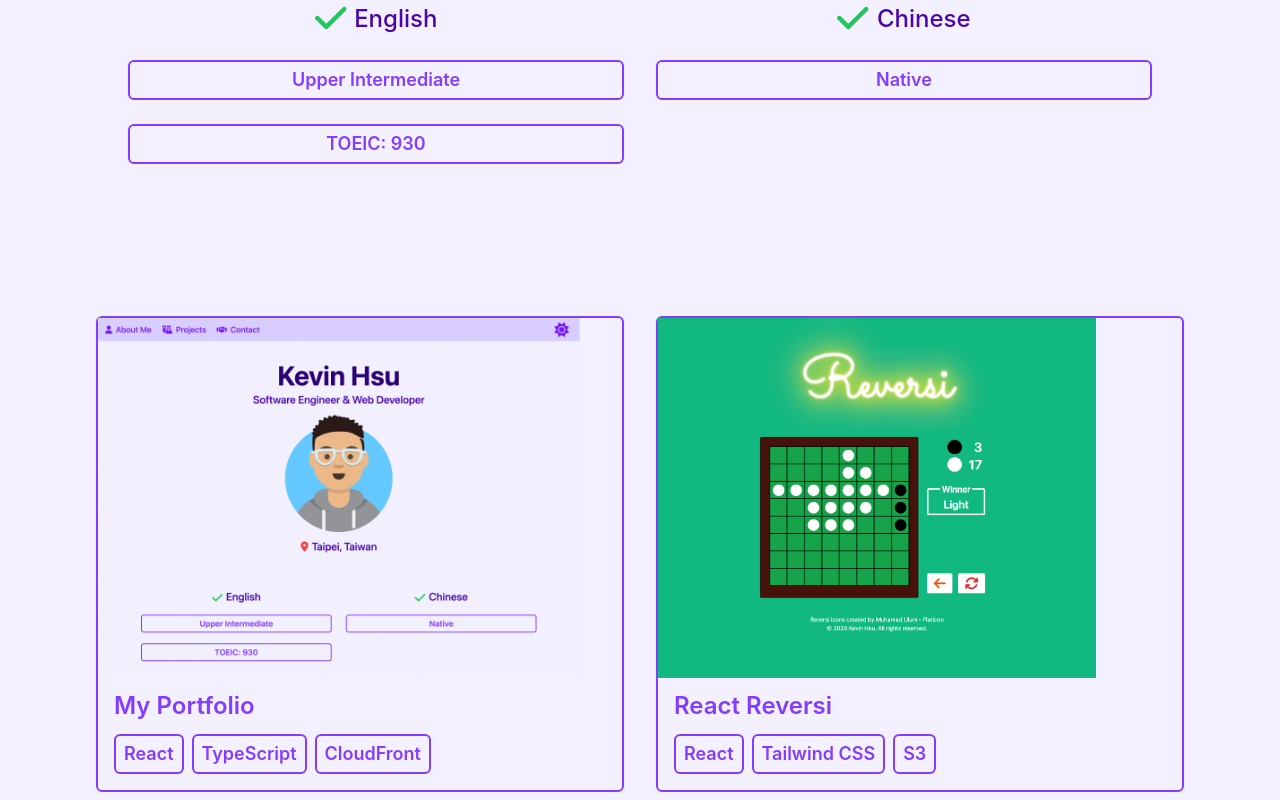
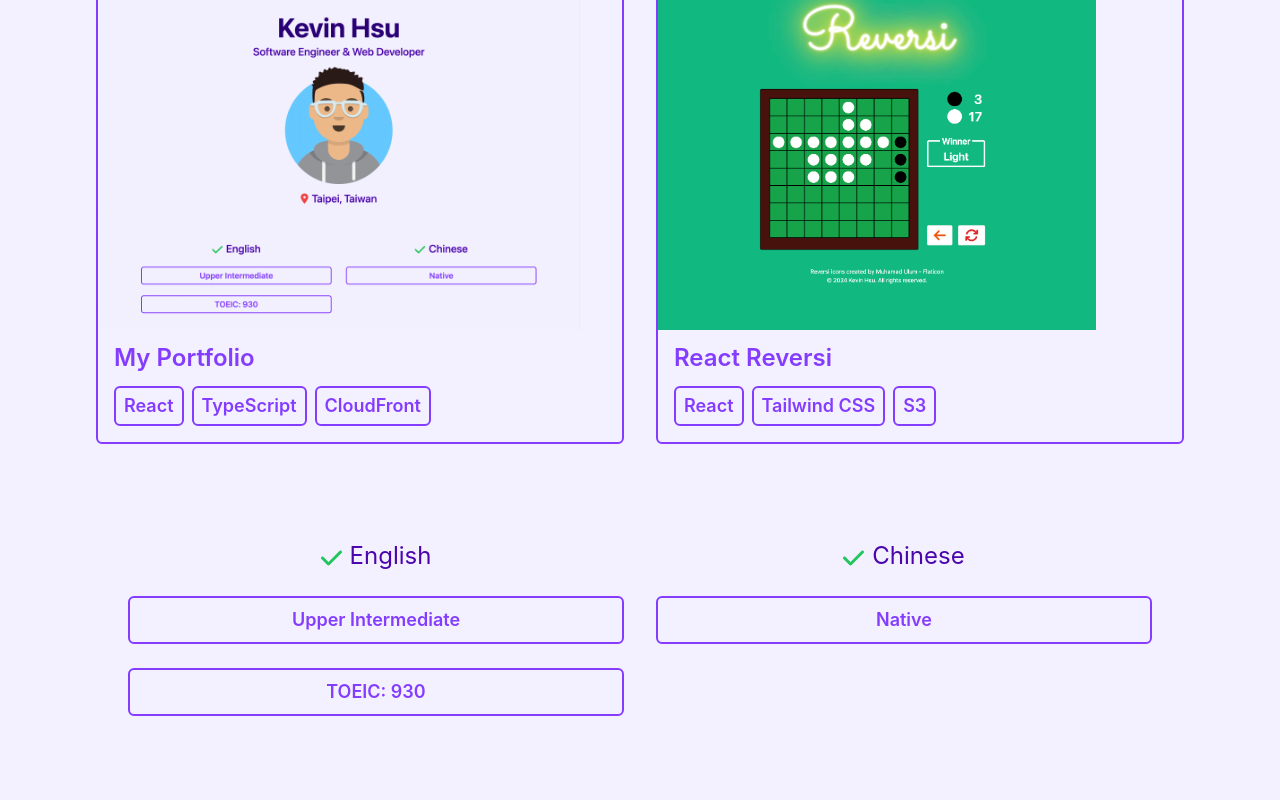
Before and after one commit to heyimkaijoe/my-portfolio, a React (Vite) app: page / in a window 1280 px wide. Shown: the part 620-1420 px from the top of the page. Built offline with nearby package versions, Linux system fonts and the light colour scheme; no server answers.

Commit message:
Modify: Languages as independent component & moving it next to Projects

```diff
--- a/components/Intro/index.tsx
+++ b/components/Intro/index.tsx
@@ -1,32 +1,8 @@
 import { FontAwesomeIcon } from '@fortawesome/react-fontawesome';
 import { faLocationDot } from '@fortawesome/free-solid-svg-icons';
-import { loc, languages } from '../../data/basics';
-import LanguageCard from '../LanguageCard';
+import { loc } from '../../data/basics';
 
 export default function Intro() {
-    const languageCards = languages.map((language) => {
-        const { name, proficiency, cert } = language;
-
-        if (typeof cert === "undefined") {
-            return (
-                <LanguageCard
-                    key={name}
-                    name={name}
-                    proficiency={proficiency}
-                />
-            );
-        } else {
-            return (
-                <LanguageCard
-                    key={name}
-                    name={name}
-                    proficiency={proficiency}
-                    toeic={cert.toeic}
-                />
-            );
-        };
-    });
-
     return (
         <div>
             <h1 id="about-me" className="title">Kevin Hsu</h1>
@@ -41,12 +17,6 @@ export default function Intro() {
                     <FontAwesomeIcon icon={faLocationDot} size="lg" className="mr-2 text-red-500 dark:text-red-600" />
                     <span className="md:text-2xl text-prheart-900 dark:text-prheart-100">{loc}</span>
                 </li>
-
-                <li className="mt-4 p-4 md:p-16 mx-4 md:mx-16">
-                    <ul className="grid grid-cols-2 gap-4 md:gap-8 mt-4">
-                        {languageCards}
-                    </ul>
-                </li>
             </ul>
         </div>
     );
--- a/components/LanguageCard/index.tsx
+++ b/components/LanguageCard/index.tsx
@@ -14,9 +14,9 @@ export default function LanguageCard({ name, proficiency, toeic }: {
             </div>
 
             <ul>
-                <li className="my-3 md:my-6 card-sm min-h-[52px] md:min-h-0">{proficiency}</li>
+                <li className="my-3 md:my-6 card-sm min-h-[52px] md:min-h-0 md:px-4 py-2">{proficiency}</li>
                 {toeic &&
-                <li className="my-3 md:my-6 card-sm min-h-[52px] md:min-h-0">TOEIC: {toeic}</li>}
+                <li className="my-3 md:my-6 card-sm min-h-[52px] md:min-h-0 md:px-4 py-2">TOEIC: {toeic}</li>}
             </ul>
         </li>
     );
--- /dev/null
+++ b/components/Languages/index.tsx
@@ -0,0 +1,35 @@
+import LanguageCard from '../LanguageCard';
+import { languages } from '../../data/basics';
+
+export default function Languages() {
+    const languageCards = languages.map((language) => {
+        const { name, proficiency, cert } = language;
+
+        if (typeof cert === "undefined") {
+            return (
+                <LanguageCard
+                    key={name}
+                    name={name}
+                    proficiency={proficiency}
+                />
+            );
+        } else {
+            return (
+                <LanguageCard
+                    key={name}
+                    name={name}
+                    proficiency={proficiency}
+                    toeic={cert.toeic}
+                />
+            );
+        };
+    });
+
+    return (
+        <div className="mt-4 p-4 md:p-16 mx-4 md:mx-16">
+            <ul className="grid grid-cols-2 gap-4 md:gap-8 mt-4">
+                {languageCards}
+            </ul>
+        </div>
+    );
+}
--- a/components/Projects/index.tsx
+++ b/components/Projects/index.tsx
@@ -17,7 +17,7 @@ export default function Projects() {
     });
 
     return (
-        <ul id="projects" className="pt-4 md:pt-16 mx-8 md:mx-24 grid grid-cols-1 md:grid-cols-2 gap-4 md:gap-8 text-lg font-semibold">
+        <ul id="projects" className="pt-8 md:pt-16 mx-8 md:mx-24 grid grid-cols-1 md:grid-cols-2 gap-4 md:gap-8 text-lg font-semibold">
             {projectCards}
         </ul>
     );
--- a/src/App.tsx
+++ b/src/App.tsx
@@ -4,6 +4,7 @@ import Intro from '../components/Intro';
 import Projects from '../components/Projects';
 import Contact from '../components/Contact';
 import Footer from '../components/Footer';
+import Languages from '../components/Languages';
 
 export default function App() {
 
@@ -11,8 +12,8 @@ export default function App() {
         <>
             <Navbar />
             <Intro />
-            {/* TODO: prob. put Projects component higher? */}
             <Projects />
+            <Languages />
             <Contact />
             <Footer />
         </>
```
